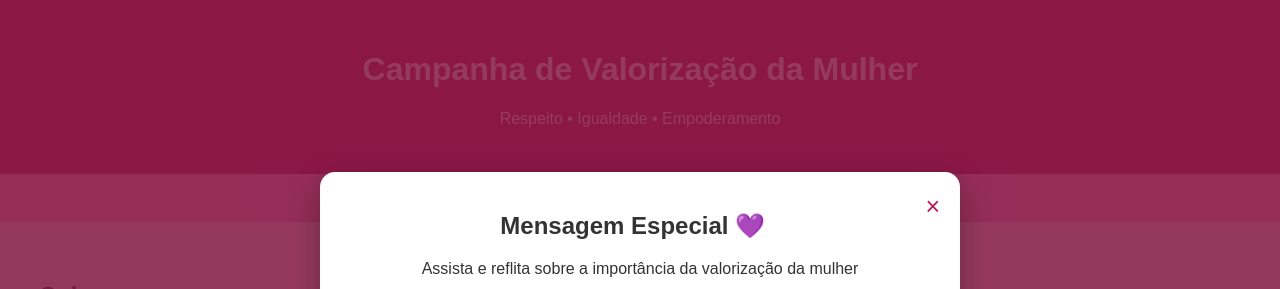
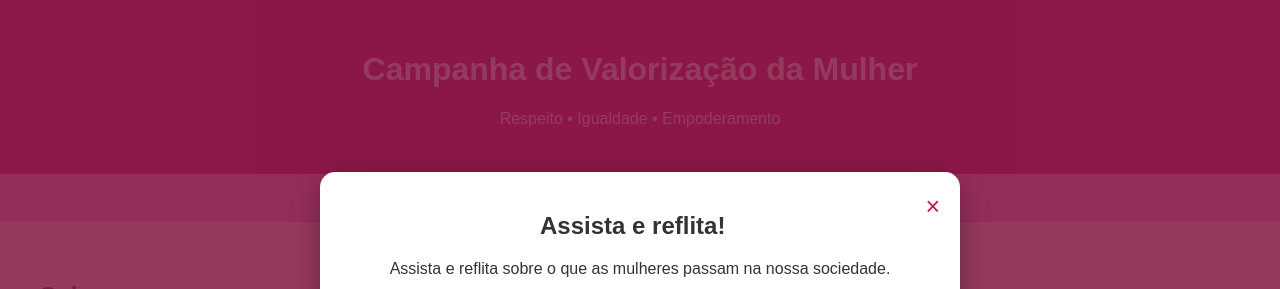
Before and after one commit to pedroucha/A_importancia_da_valorizacao_da_mulher, a plain HTML site: page index.html in a window 1280 px wide. Shown: the top 289 px of the page. Drawn offline with Linux system fonts and the light colour scheme.

Commit message:
Update popup message content in index.html
The popup message content was updated to reflect a more engaging invitation to reflect on women's experiences in society.

```diff
--- a/index.html
+++ b/index.html
@@ -134,8 +134,8 @@
 <div id="popup">
   <div class="popup-content">
     <span id="closeBtn">&times;</span>
-    <h2>Mensagem Especial 💜</h2>
-    <p>Assista e reflita sobre a importância da valorização da mulher</p>
+    <h2>Assista e reflita!</h2>
+    <p>Assista e reflita sobre o que as mulheres passam na nossa sociedade.</p>
 
     <video id="video" controls autoplay muted height="300" width="200">
       <source src="videoCampanhaValorizaçãoDaMulher.mp4" type="video/mp4">
```
